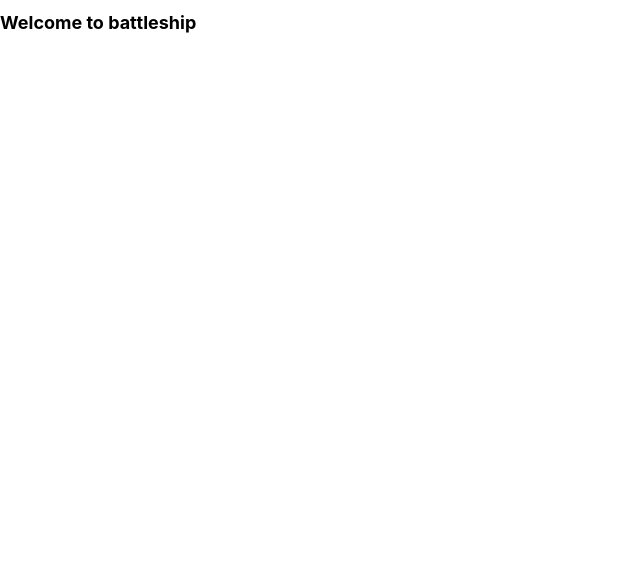
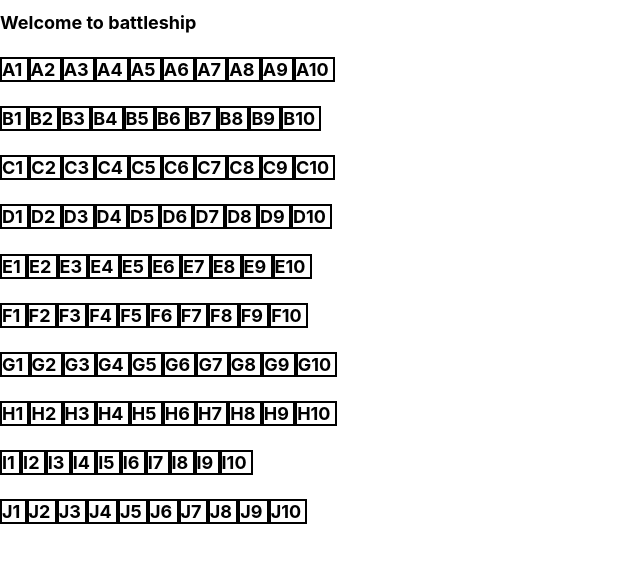
Before and after one commit to morriswa/cmx-battleship, an Angular app: page / in a window 1280 px wide. Shown: the top 562 px of the page, without its empty margins (0-640 px from the left). Built offline with nearby package versions, Linux system fonts and the light colour scheme.

Commit message:
create gameboard component create rows and columns

```diff
--- a/src/app/app.component.html
+++ b/src/app/app.component.html
@@ -1 +1,2 @@
 <h1>Welcome to battleship</h1>
+<app-gameboard></app-gameboard>
--- a/src/app/app.component.ts
+++ b/src/app/app.component.ts
@@ -1,11 +1,13 @@
 import {Component} from "@angular/core";
 import {RouterOutlet} from "@angular/router";
+import {GameboardComponent} from "./pages/gameboard/gameboard.component";
 
 @Component({
   selector: "app-root",
   templateUrl: "./app.component.html",
   imports: [
-    RouterOutlet
+    RouterOutlet,
+    GameboardComponent
   ],
   standalone: true
 })
--- /dev/null
+++ b/src/app/pages/gameboard/gameboard.component.html
@@ -0,0 +1,8 @@
+
+@for (row of rows; track row) {
+  <div class="flex-row">
+    @for (col of cols; track col) {
+      <h1 style="border: solid 2px black">{{ row + col }}&nbsp;</h1>
+    }
+  </div>
+}
--- /dev/null
+++ b/src/app/pages/gameboard/gameboard.component.ts
@@ -0,0 +1,14 @@
+import {Component} from "@angular/core";
+
+@Component({
+  selector: 'app-gameboard',
+  templateUrl: './gameboard.component.html',
+  standalone: true,
+  styleUrl: "./gameboard.component.scss"
+})
+export class GameboardComponent {
+  rows = ['A', 'B', 'C', 'D', 'E', 'F', 'G', 'H', 'I', 'J'];
+  cols = ['1', '2', '3', '4', '5', '6', '7', '8', '9', '10'];
+
+
+}
```
Also changed, not shown: src/app/pages/gameboard/gameboard.component.scss (added).
